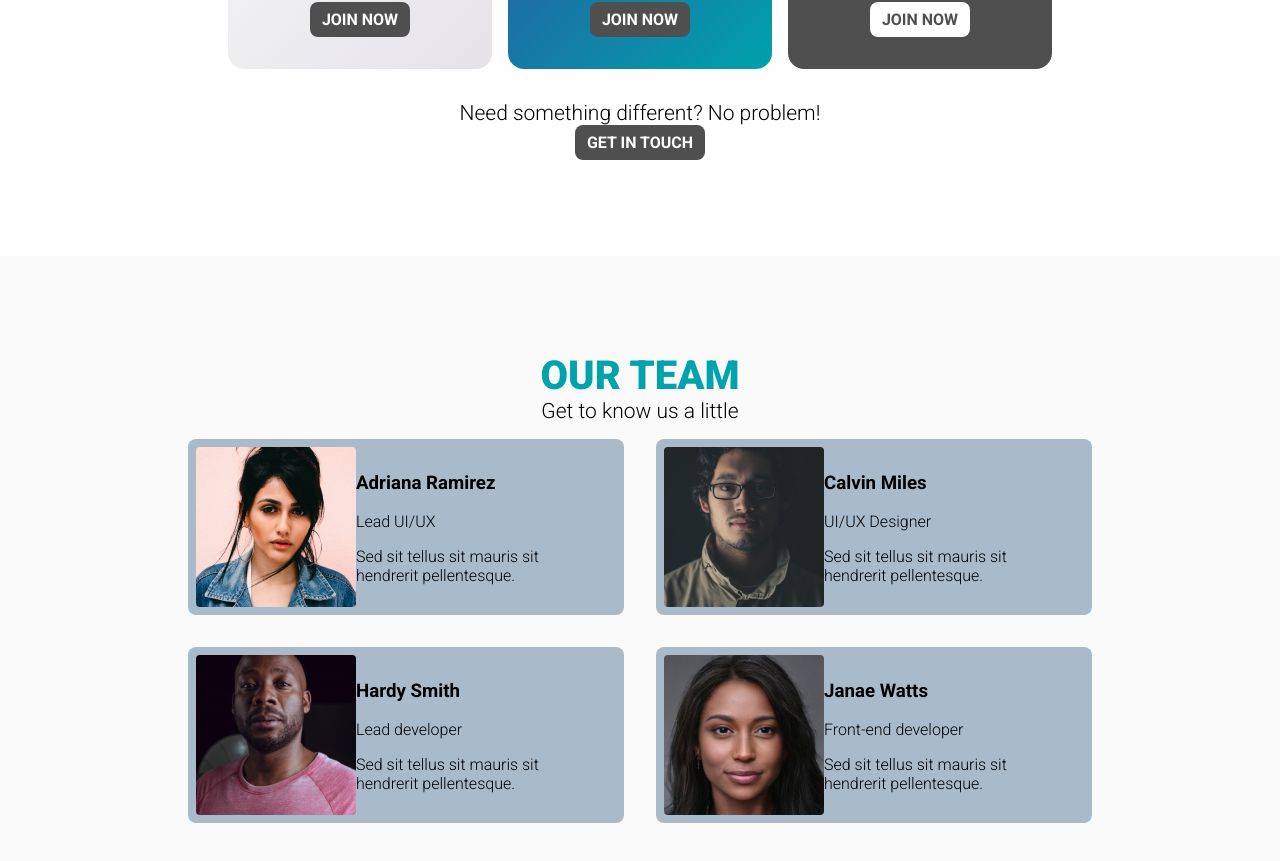
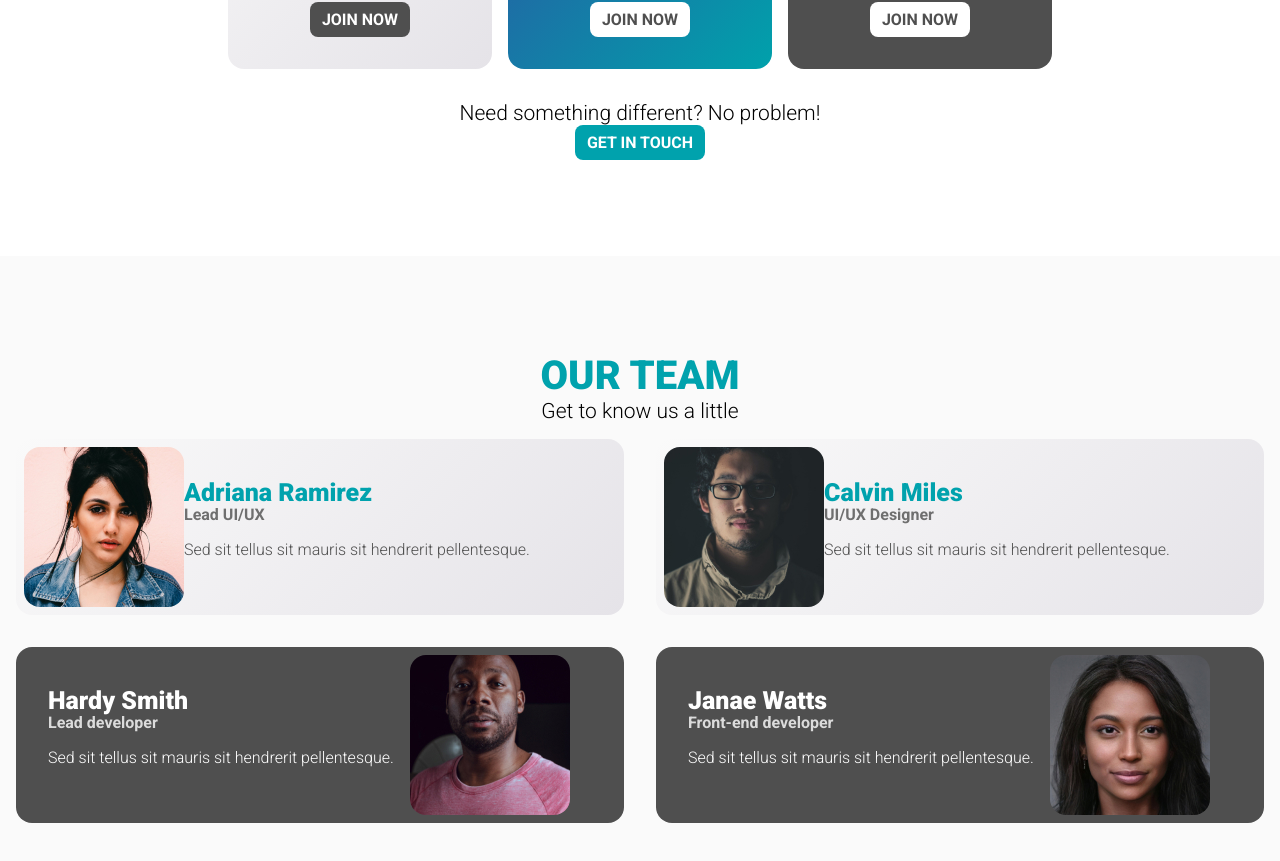
Before and after one commit to andrewteece/css-pricing-cards-v3, a plain HTML site: page index.html in a window 1280 px wide. Shown: the part 497-1358 px from the top of the page. Drawn offline with Linux system fonts and the light colour scheme.

Commit message:
style team memeber section

```diff
--- a/index.html
+++ b/index.html
@@ -51,12 +51,12 @@
       <a href="#" class="button">Get in touch</a>
     </section>
     <section class="team">
-      <div class="wrapper">
+      <div class="container">
         <h2 class="section-title">Our team</h2>
         <p class="fs-500">Get to know us a little</p>
 
         <div class="team-members">
-          <div class="team-member">
+          <div class="team-member bg-light">
             <img src="img/team-01.jpg" alt="" />
             <div class="info">
               <h3 class="name">Adriana Ramirez</h3>
@@ -65,7 +65,7 @@
             </div>
           </div>
 
-          <div class="team-member">
+          <div class="team-member bg-light">
             <img src="img/team-02.jpg" alt="" />
             <div class="info">
               <h3 class="name">Calvin Miles</h3>
@@ -74,7 +74,7 @@
             </div>
           </div>
 
-          <div class="team-member">
+          <div class="team-member bg-dark team-member--mirrored">
             <img src="img/team-03.jpg" alt="" />
             <div class="info">
               <h3 class="name">Hardy Smith</h3>
@@ -83,7 +83,7 @@
             </div>
           </div>
 
-          <div class="team-member">
+          <div class="team-member bg-dark team-member--mirrored">
             <img src="img/team-04.jpg" alt="" />
             <div class="info">
               <h3 class="name">Janae Watts</h3>
--- a/styles.css
+++ b/styles.css
@@ -1,6 +1,7 @@
 :root {
 
-    --clr-primary-400: hsl(234, 49%, 42%);
+    --clr-primary-500: hsl(234, 49%, 42%);
+    --clr-primary-400: hsl(184, 100%, 34%);
 
     --clr-neutral-100: hsl(0, 0%, 100%); /* #fff */
     --clr-neutral-200: hsl(0, 0%, 98%); /* #fafafa */
@@ -75,11 +76,19 @@ section {
 /* Utility */
 
 .bg-light {
+    --bg: var(--clr-neutral-400);
+    --fg: var(--clr-neutral-100);
+    --pop: var(--clr-primary-400);
+
     color: var(--clr-neutral-400);
     background: linear-gradient(-45deg, #e5e3e8, #fafafa);
 }
 
 .bg-accent {
+    --bg: var(--clr-neutral-100);
+    --fg: var(--clr-neutral-400);
+    --pop: var(--clr-neutral-100);
+
     color: var(--clr-neutral-100);
     background: linear-gradient(-45deg, #00a1ab, #3741a0);
 }
@@ -99,7 +108,7 @@ section {
     border-radius: .5em;
     text-transform: uppercase;
     font-weight: var(--fw-700);
-    background-color: var(--clr-neutral-400);
+    background-color: var(--clr-accent-400);
     color: var(--clr-neutral-100);
 }
 
@@ -138,8 +147,13 @@ section {
 }
 
 .bg-light .button {
-    background: var(--clr-neutral-100);
     background: var(--clr-neutral-400);
+    color: var(--clr-neutral-100);
+}
+
+.bg-accent .button {
+    background-color: var(--clr-neutral-100);
+    color: var(--clr-neutral-400);
 }
 
 .plan__title {
@@ -178,17 +192,40 @@ section {
 }
 
 .team-member {
-    background: var(--clr-accent-300);
     text-align: left;
     flex: 1 1 45%;
     margin: 1em;
     display: flex;
-    border-radius: .5em;
+    border-radius: 1em;
     align-items: center;
     padding: .5em 2em .5em .5em;
 }
 
 .team-member img {
     width: 10rem;
-    border-radius: .25em;
+    border-radius: 1em;
 }
+
+.team-member .name {
+    font-size: var(--fs-600);
+    line-height: 1;
+    font-weight: var(--fw-900);
+    color: var(--pop);
+    margin: 0;
+}
+
+.team-member .position {
+    margin-top: 0;
+    font-weight: var(--fw-700);
+    opacity: 0.8;
+}
+
+.team-member--mirrored {
+    padding: .5em .5em .5em 2em;
+}
+
+.team-member--mirrored img {
+    order: 2;
+    margin-right: 0;
+    margin-left: 1em;
+}
```
